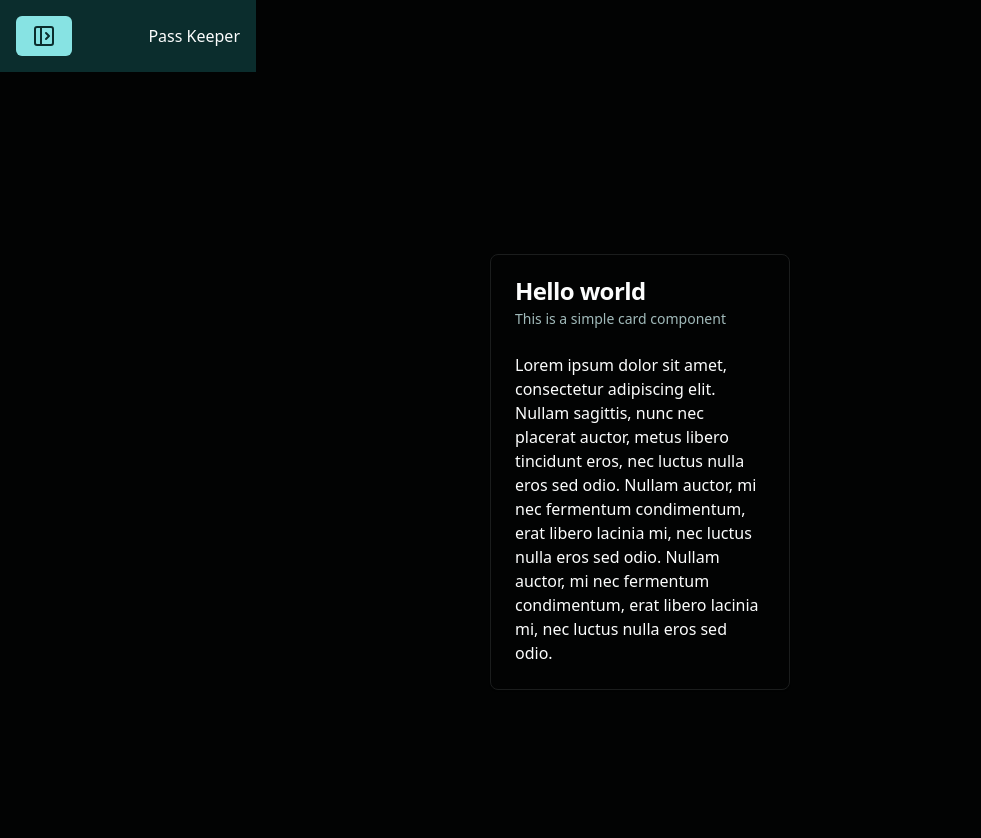
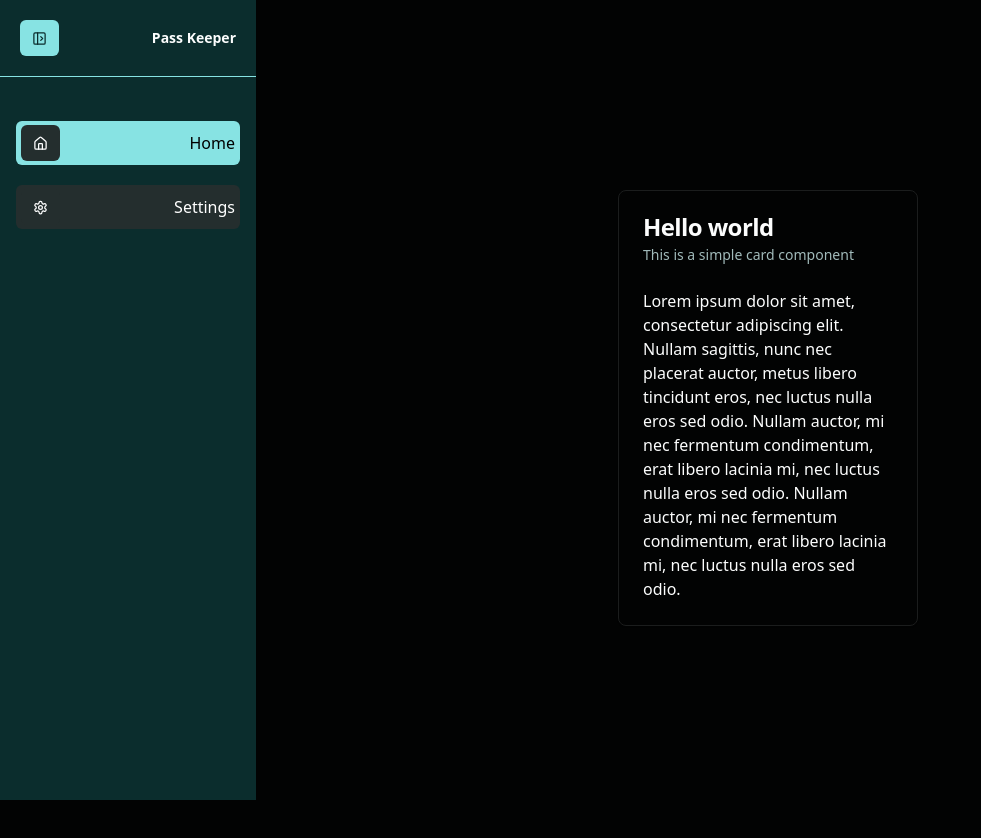
Before and after one commit to numanjvd82/pass-keeper, a React (Vite) app: page / in a window 1280 px wide. Both pictures are taken after a click on the button 44 px from the left and 36 px from the top of the page. Shown: the top 838 px of the page, without its empty margins (0-981 px from the left). After the commit the page ends 800 px from the top, so only its background shows below. Built offline with nearby package versions, Linux system fonts and the light colour scheme.

Commit message:
layout/routing fixed, sidebar complete

```diff
--- a/package.json
+++ b/package.json
@@ -10,9 +10,12 @@
     "preview": "vite preview"
   },
   "dependencies": {
+    "@radix-ui/react-navigation-menu": "^1.2.0",
+    "@radix-ui/react-separator": "^1.1.0",
     "@radix-ui/react-slot": "^1.1.0",
     "class-variance-authority": "^0.7.0",
     "clsx": "^2.1.1",
+    "framer-motion": "^11.3.19",
     "lucide-react": "^0.418.0",
     "react": "^18.3.1",
     "react-dom": "^18.3.1",
--- a/src/App.tsx
+++ b/src/App.tsx
@@ -1,5 +1,5 @@
 import React from "react";
-import { Route, Routes } from "react-router-dom";
+import { BrowserRouter, Route, Routes } from "react-router-dom";
 import "./App.css";
 
 const HomePage = React.lazy(() => import("./pages/Home"));
@@ -16,15 +16,19 @@
   },
 ];
 
+const Layout = React.lazy(() => import("./components/ui/Layout"));
+
 function App() {
   return (
-    <div>
+    <BrowserRouter>
       <Routes>
-        {ROUTES.map((route) => (
-          <Route key={route.path} path={route.path} element={route.element} />
-        ))}
+        <Route path="/" element={<Layout />}>
+          {ROUTES.map(({ path, element }) => (
+            <Route key={path} path={path} element={element} />
+          ))}
+        </Route>
       </Routes>
-    </div>
+    </BrowserRouter>
   );
 }
 
--- a/src/Root.tsx
+++ /dev/null
@@ -1,24 +0,0 @@
-import { BrowserRouter, Route, Routes } from "react-router-dom";
-import App from "./App";
-import "./App.css";
-import { Sidebar } from "./components/ui/sidebar";
-
-function Root() {
-  return (
-    <BrowserRouter>
-      <Routes>
-        <Route
-          path="*"
-          element={
-            <>
-              <Sidebar />
-              <App />
-            </>
-          }
-        />
-      </Routes>
-    </BrowserRouter>
-  );
-}
-
-export default Root;
--- /dev/null
+++ b/src/components/ui/Layout.tsx
@@ -0,0 +1,15 @@
+import { Outlet } from "react-router-dom";
+import { Sidebar } from "./sidebar";
+
+const Layout = () => {
+  return (
+    <div className="flex h-screen">
+      <Sidebar />
+      <div className="flex-1 overflow-y-auto p-2">
+        <Outlet />
+      </div>
+    </div>
+  );
+};
+
+export default Layout;
--- a/src/components/ui/Loader.tsx
+++ b/src/components/ui/Loader.tsx
@@ -2,6 +2,7 @@
 
 export default function Loader() {
   return (
+    <div className="h-screen flex justify-center items-center">
       <Oval
         visible={true}
         height="80"
@@ -11,5 +12,6 @@
         wrapperStyle={{}}
         wrapperClass=""
       />
+    </div>
   );
 }
--- /dev/null
+++ b/src/components/ui/separator.tsx
@@ -0,0 +1,29 @@
+import * as React from "react"
+import * as SeparatorPrimitive from "@radix-ui/react-separator"
+
+import { cn } from "@/lib/utils"
+
+const Separator = React.forwardRef<
+  React.ElementRef<typeof SeparatorPrimitive.Root>,
+  React.ComponentPropsWithoutRef<typeof SeparatorPrimitive.Root>
+>(
+  (
+    { className, orientation = "horizontal", decorative = true, ...props },
+    ref
+  ) => (
+    <SeparatorPrimitive.Root
+      ref={ref}
+      decorative={decorative}
+      orientation={orientation}
+      className={cn(
+        "shrink-0 bg-border",
+        orientation === "horizontal" ? "h-[1px] w-full" : "h-full w-[1px]",
+        className
+      )}
+      {...props}
+    />
+  )
+)
+Separator.displayName = SeparatorPrimitive.Root.displayName
+
+export { Separator }
--- a/src/components/ui/sidebar.tsx
+++ b/src/components/ui/sidebar.tsx
@@ -1,15 +1,112 @@
-import { SidebarOpen } from "lucide-react";
+import { ICON_SIZE } from "@/lib/utils";
+import { AnimatePresence, motion } from "framer-motion";
+import { Home, Settings, SidebarOpen } from "lucide-react";
+import { useState } from "react";
+import { Link, useLocation } from "react-router-dom";
 import { Button } from "./button";
+import { Separator } from "./separator";
+
+const links = [
+  {
+    id: 1,
+    name: "Home",
+    path: "/",
+    icon: Home,
+  },
+  {
+    id: 2,
+    name: "Settings",
+    path: "/settings",
+    icon: Settings,
+  },
+];
+
+const Menu = ({ open }: { open: boolean }) => {
+  const { pathname } = useLocation();
+  return (
+    <div className="mt-2 p-4">
+      {links.map(({ id, icon, name, path }) => {
+        const Icon = icon;
+        const match = pathname === path;
+        return (
+          <Link to={path}>
+            <div
+              key={id}
+              className={`rounded-md px-[5px] py-1
+              ${match ? "bg-primary " : "bg-secondary"}
+              flex justify-between items-center my-5`}
+            >
+              <Link to={path}>
+                <Button
+                  className={`
+                     bg-secondary text-white hover:text-black
+                `}
+                  size="sm"
+                >
+                  <Icon size={ICON_SIZE} />
+                </Button>
+              </Link>
+              <AnimatePresence>
+                {open ? (
+                  <motion.p
+                    animate={{
+                      opacity: 1,
+                    }}
+                    exit={{
+                      opacity: 0,
+                    }}
+                    className={match ? "text-black" : "text-white"}
+                  >
+                    {name}
+                  </motion.p>
+                ) : null}
+              </AnimatePresence>
+            </div>
+          </Link>
+        );
+      })}
+    </div>
+  );
+};
 
 export function Sidebar() {
+  const [open, setOpen] = useState(false);
+
+  const Header = () => {
+    return (
+      <div className="p-5 flex justify-between items-center ">
+        <Button onClick={() => setOpen(!open)} size="sm">
+          <SidebarOpen size={ICON_SIZE} />
+        </Button>
+        <AnimatePresence>
+          {open ? (
+            <motion.p
+              animate={{
+                opacity: 1,
+              }}
+              exit={{
+                opacity: 0,
+              }}
+              className="font-semibold text-sm"
+            >
+              Pass Keeper
+            </motion.p>
+          ) : null}
+        </AnimatePresence>
+      </div>
+    );
+  };
+
   return (
-    <div className="bg-primary-foreground w-64 h-full">
-      <div className="p-4 flex justify-between items-center">
-        <Button>
-          <SidebarOpen size={24} />
-        </Button>
-        <p>Pass Keeper</p>
-      </div>
-    </div>
+    <motion.div
+      animate={{
+        width: open ? "256px" : "80px",
+      }}
+      className={`bg-primary-foreground  h-full`}
+    >
+      <Header />
+      <Separator className="bg-primary" />
+      <Menu open={open} />
+    </motion.div>
   );
 }
--- a/src/lib/utils.ts
+++ b/src/lib/utils.ts
@@ -1,6 +1,8 @@
-import { type ClassValue, clsx } from "clsx"
-import { twMerge } from "tailwind-merge"
+import { type ClassValue, clsx } from "clsx";
+import { twMerge } from "tailwind-merge";
+
+export const ICON_SIZE = 15;
 
 export function cn(...inputs: ClassValue[]) {
-  return twMerge(clsx(inputs))
+  return twMerge(clsx(inputs));
 }
--- a/src/main.tsx
+++ b/src/main.tsx
@@ -1,15 +1,15 @@
 import React, { Suspense } from "react";
 import ReactDOM from "react-dom/client";
+import App from "./App.tsx";
 import { ThemeProvider } from "./components/theme-provider.tsx";
 import Loader from "./components/ui/Loader.tsx";
 import "./index.css";
-import Root from "./Root.tsx";
 
 ReactDOM.createRoot(document.getElementById("root")!).render(
   <React.StrictMode>
     <Suspense fallback={<Loader />}>
       <ThemeProvider defaultTheme="dark" storageKey="pass-keeper-ui-theme">
-        <Root />
+        <App />
       </ThemeProvider>
     </Suspense>
   </React.StrictMode>
```
Also changed, not shown: src/components/ui/navigation-menu.tsx (added, +128 -0 lines), 1 other file (tests, documents, lock files or other folders). Lines whose indentation alone changed are shown as unchanged.
